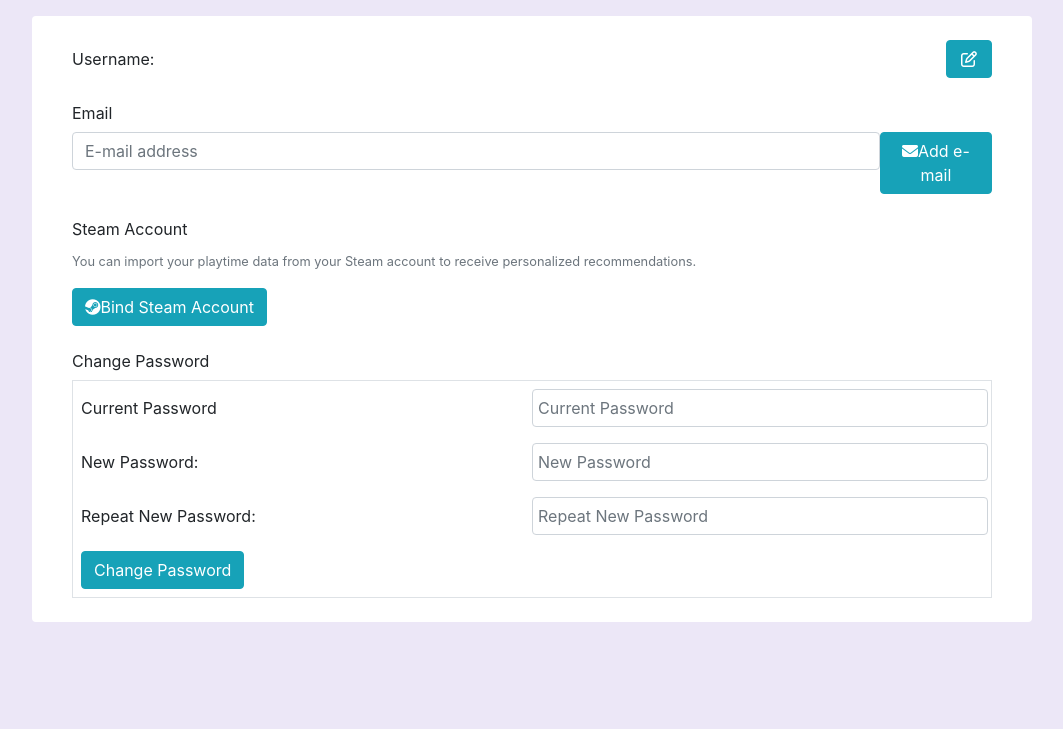
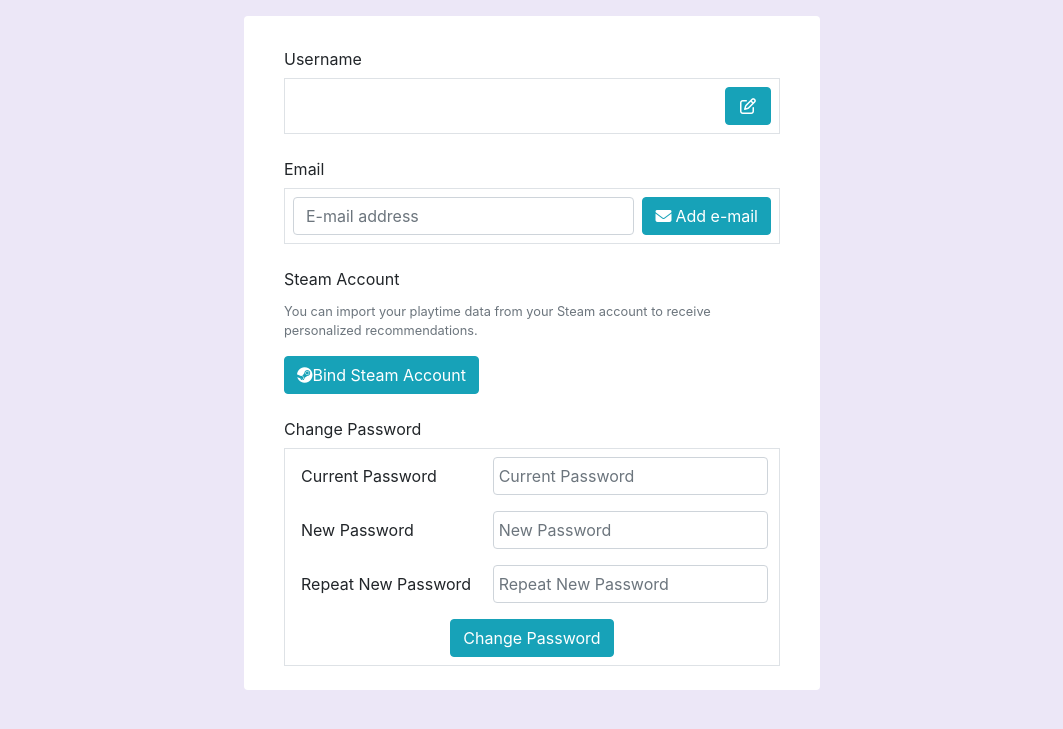
Before and after one commit to EvaSuarezGarcia/the-videogames-lair, a Django app: template videogames_lair_site/vgl/templates/vgl/user_profile.html in a window 1280 px wide. Shown: the part 56-785 px from the top of the page, without its empty margins (108-1171 px from the left). Run offline with Django 3.2, Linux system fonts and the light colour scheme; the template is opened without the code that fills it, so the values that code supplies are empty; parts of the project's set-up code (start-up, migrations or seed data) failed here and were passed over; some libraries are stand-ins or nearby versions.

Commit message:
Improve aesthetics

```diff
--- a/videogames_lair_site/vgl/static/vgl/css/base.css
+++ b/videogames_lair_site/vgl/static/vgl/css/base.css
@@ -20,6 +20,16 @@ body > section {
     body > section {
         width: 80%;
         padding: 1.5rem 2.5rem;
+    }
+
+    body > section.small-section {
+        width: 70%;
+    }
+}
+
+@media (min-width: 992px) {
+    body > section.small-section {
+        width: 45%;
     }
 }
 
--- a/videogames_lair_site/vgl/templates/vgl/user_profile.html
+++ b/videogames_lair_site/vgl/templates/vgl/user_profile.html
@@ -5,15 +5,14 @@
 {% block title %}My Profile{% endblock %}
 
 {% block content %}
-    {# TODO make section smaller #}
-<section class="rounded mx-auto">
+<section class="rounded mx-auto small-section">
     <div class="mx-auto">
-        <form class="form-group row" method="post" action="{% url "vgl:update_username" %}">
+        <form class="form-group" method="post" action="{% url "vgl:update_username" %}">
             {% csrf_token %}
-            <label for="username-input" class="col-form-label col-2">Username:</label>
-            <div class="col-10 d-flex">
-                <input id="username-readonly" readonly class="form-control-plaintext px-0-75rem" type="text" value="{{ request.user.username }}">
-                <input id="username-input" class="form-control d-none" type="text" name="username" value="{{ request.user.username }}">
+            <label for="username-input" class="col-form-label">Username</label>
+            <div class="d-flex border p-2">
+                <input id="username-readonly" readonly class="form-control-plaintext px-0-75rem mr-2" type="text" value="{{ request.user.username }}">
+                <input id="username-input" class="form-control d-none mr-2" type="text" name="username" value="{{ request.user.username }}">
                 <button id="edit-btn" type="button" class="btn btn-info" onclick="toggleUsernameField()"><span class="fa fa-edit fa-fw"></span></button>
                 <button id="save-btn" type="submit" class="btn btn-info d-none" name="action_edit_username"><span class="fa fa-save fa-fw"></span></button>
             </div>
@@ -23,34 +22,38 @@
         <div class="form-group">
             <label class="col-form-label">Email</label>
             {% if request.user.email %}
-                <form class="border p-2 d-flex" method="post" action="{% url "vgl:remove_email" %}">
+                <form class="border p-2" method="post" action="{% url "vgl:remove_email" %}">
                     {% csrf_token %}
-                    <input class="form-control-plaintext" name="email" type="email" value="{{ request.user.email }}" readonly>
-                    <button class="btn btn-info" type="submit" name="action_remove"{% if not steam_account %} disabled{% endif %}>Remove</button>
+                    <div class="d-flex">
+                        <input class="form-control-plaintext px-0-75rem mr-2" name="email" type="email" value="{{ request.user.email }}" readonly>
+                        <button class="btn btn-info" type="submit" name="action_remove"{% if not steam_account %} disabled{% endif %}>Remove</button>
+                    </div>
                     {% if not steam_account %}
-                        <span class="text-muted"><span class="fas fa-question-circle"></span>Bind an Steam account if you want to remove your email.</span>
+                        <small class="text-muted ml-2"><span class="fas fa-question-circle mr-1"></span>Bind a Steam account if you want to remove your email.</small>
                     {% endif %}
                 </form>
             {% else %}
-                <form class="d-flex" method="post" action="{% url "vgl:add_email" %}">
+                <form class="border p-2 d-flex" method="post" action="{% url "vgl:add_email" %}">
                     {% csrf_token %}
-                    <input class="form-control" name="email" type="email" placeholder="E-mail address">
-                    <button class="btn btn-info" type="submit" name="action_add"><span class="fas fa-envelope"></span>Add e-mail</button>
+                    <input class="form-control mr-2" name="email" type="email" placeholder="E-mail address">
+                    <button class="btn btn-info flex-shrink-0" type="submit" name="action_add"><span class="fas fa-envelope mr-1"></span>Add e-mail</button>
                 </form>
             {% endif %}
         </div>
         {# Steam account #}
         <div class="form-group">
             <label class="col-form-label">Steam Account</label>
-            <p><small class="text-muted">You can import your playtime data from your Steam account to receive personalized recommendations.</small></p>
+            <p><small class="text-muted form-text">You can import your playtime data from your Steam account to receive personalized recommendations.</small></p>
             {% if steam_account %}
-                <form class="border p-2" method="post" action="{% url "vgl:remove_steam_account" %}">
+                <form class="border p-2 align-items-center" method="post" action="{% url "vgl:remove_steam_account" %}">
                     {% csrf_token %}
-                    <a href="{{ steam_account.account.extra_data.profileurl }}" target="_blank">{{ steam_account }}</a>
-                    <button class="btn btn-info" type="submit" name="action_import">Import Data</button>
-                    <button class="btn btn-info" type="submit"{% if not request.user.email %} disabled{% endif %}>Remove</button>
+                    <div class="d-flex">
+                        <a href="{{ steam_account.account.extra_data.profileurl }}" class="mr-auto p-2" target="_blank">{{ steam_account }}</a>
+                        <button class="btn btn-info mr-2" type="submit" name="action_import">Import Data</button>
+                        <button class="btn btn-info" type="submit"{% if not request.user.email %} disabled{% endif %}>Remove</button>
+                    </div>
                     {% if not request.user.email %}
-                        <span class="text-muted"><span class="fas fa-question-circle"></span>Bind an e-mail if you want to remove your Steam account.</span>
+                        <small class="text-muted ml-2"><span class="fas fa-question-circle mr-1"></span>Bind an e-mail if you want to remove your Steam account.</small>
                     {% endif %}
                 </form>
             {% else %}
@@ -61,21 +64,21 @@
         {# Change password #}
         <div>
             <label class="col-form-label">Change Password</label>
-            <form class="border p-2" method="post" action="{% url "vgl:change_password" %}">
+            <form class="border p-2 px-3" method="post" action="{% url "vgl:change_password" %}">
                 {% csrf_token %}
                 <div class="form-group form-row">
-                    <label for="old-password" class="col-form-label col-6">Current Password</label>
-                    <input id="old-password" class="form-control col-6" type="password" name="oldpassword" placeholder="Current Password">
+                    <label for="old-password" class="col-form-label col-5">Current Password</label>
+                    <input id="old-password" class="form-control col-7" type="password" name="oldpassword" placeholder="Current Password">
                 </div>
                 <div class="form-group form-row">
-                    <label for="new-password" class="col-form-label col-6">New Password:</label>
-                    <input id="new-password" class="form-control col-6" type="password" name="password1" placeholder="New Password">
+                    <label for="new-password" class="col-form-label col-5">New Password</label>
+                    <input id="new-password" class="form-control col-7" type="password" name="password1" placeholder="New Password">
                 </div>
                 <div class="form-group form-row">
-                    <label for="new-password2" class="col-form-label col-6">Repeat New Password:</label>
-                    <input id="new-password2" class="form-control col-6" type="password" name="password2" placeholder="Repeat New Password">
+                    <label for="new-password2" class="col-form-label col-5">Repeat New Password</label>
+                    <input id="new-password2" class="form-control col-7" type="password" name="password2" placeholder="Repeat New Password">
                 </div>
-                <button class="btn btn-info" type="submit" name="action">Change Password</button>
+                <button class="btn btn-info d-block mx-auto" type="submit" name="action">Change Password</button>
             </form>
         </div>
     </div>
```
